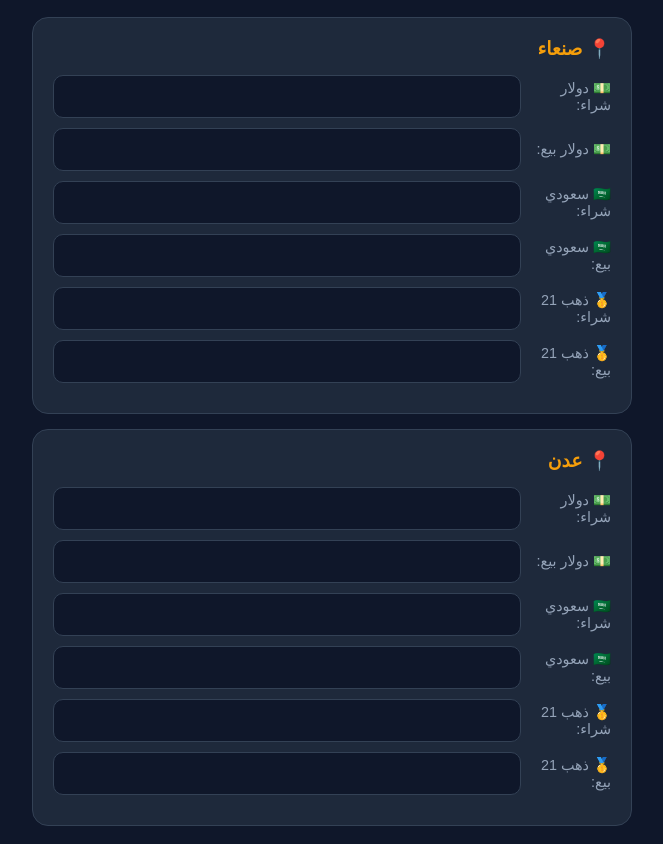
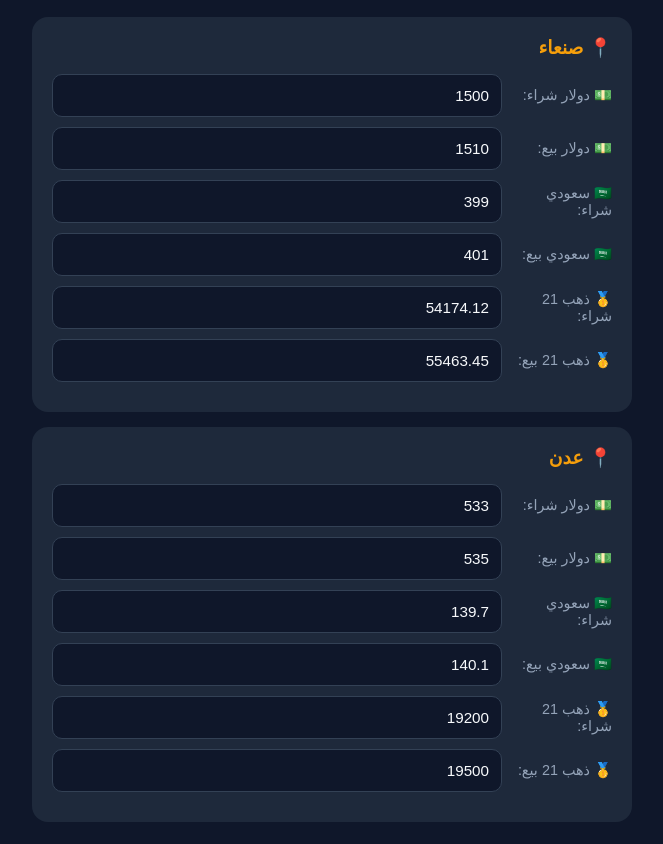
Before and after one commit to kaidngat4-droid/riyal-dollar-app, a website: page admin.html in a window 1280 px wide. Shown: the part 81-925 px from the top of the page, without its empty margins (308-971 px from the left). Drawn offline with Linux system fonts and the light colour scheme.

Commit message:
إصلاح لوحة التحكم

```diff
--- a/admin.html
+++ b/admin.html
@@ -5,23 +5,20 @@
     <meta name="viewport" content="width=device-width, initial-scale=1.0">
     <title>لوحة التحكم | ريال ودولار</title>
     <style>
-        :root { --primary: #f59e0b; --bg: #0f172a; --card: #1e293b; --text: #f8fafc; --muted: #94a3b8; }
+        :root { --primary: #f59e0b; --bg: #0f172a; --card: #1e293b; --text: #f8fafc; }
         * { margin: 0; padding: 0; box-sizing: border-box; }
         body { font-family: 'Cairo', sans-serif; background: var(--bg); color: var(--text); padding: 20px; }
         .container { max-width: 600px; margin: 0 auto; }
         h1 { text-align: center; color: var(--primary); margin: 20px 0; }
-        .card { background: var(--card); border-radius: 16px; padding: 20px; margin: 15px 0; border: 1px solid #334155; }
-        .card h3 { color: var(--primary); margin-bottom: 15px; }
+        .card { background: var(--card); border-radius: 16px; padding: 20px; margin: 15px 0; }
+        h3 { color: var(--primary); margin-bottom: 15px; }
         .row { display: flex; gap: 10px; margin: 10px 0; align-items: center; }
-        .row label { width: 80px; color: var(--muted); font-size: 0.9rem; }
-        input { flex: 1; padding: 12px; background: #0f172a; border: 1px solid #334155; border-radius: 10px; color: var(--text); font-family: inherit; font-size: 0.95rem; }
-        button { width: 100%; padding: 14px; background: var(--primary); color: #0f172a; border: none; border-radius: 12px; font-family: inherit; font-size: 1.1rem; font-weight: 700; cursor: pointer; margin: 10px 0; }
-        button:hover { opacity: 0.9; }
+        .row label { width: 100px; color: #94a3b8; font-size: 0.9rem; }
+        input { flex: 1; padding: 12px; background: #0f172a; border: 1px solid #334155; border-radius: 10px; color: var(--text); font-size: 0.95rem; }
+        button { width: 100%; padding: 14px; background: var(--primary); color: #0f172a; border: none; border-radius: 12px; font-weight: 700; font-size: 1.1rem; cursor: pointer; margin: 10px 0; }
+        textarea { width: 100%; height: 200px; margin: 10px 0; padding: 15px; background: #000; border: 2px solid var(--primary); border-radius: 12px; color: #fff; font-family: monospace; font-size: 0.85rem; }
         .msg { text-align: center; padding: 15px; border-radius: 10px; margin: 10px 0; }
         .success { background: #065f46; color: #34d399; }
-        .error { background: #7f1d1d; color: #f87171; }
-        textarea { width: 100%; height: 300px; margin: 10px 0; padding: 15px; background: #0f172a; border: 2px solid var(--primary); border-radius: 12px; color: var(--text); font-family: monospace; font-size: 0.9rem; }
-        .copy-btn { background: #334155; }
     </style>
 </head>
 <body>
@@ -30,57 +27,52 @@
 
         <div class="card">
             <h3>📍 صنعاء</h3>
-            <div class="row"><label>💵 دولار شراء:</label><input type="number" id="s-usd-b" step="0.01"></div>
-            <div class="row"><label>💵 دولار بيع:</label><input type="number" id="s-usd-s" step="0.01"></div>
-            <div class="row"><label>🇸🇦 سعودي شراء:</label><input type="number" id="s-sar-b" step="0.01"></div>
-            <div class="row"><label>🇸🇦 سعودي بيع:</label><input type="number" id="s-sar-s" step="0.01"></div>
-            <div class="row"><label>🥇 ذهب 21 شراء:</label><input type="number" id="s-gold-b" step="0.01"></div>
-            <div class="row"><label>🥇 ذهب 21 بيع:</label><input type="number" id="s-gold-s" step="0.01"></div>
+            <div class="row"><label>💵 دولار شراء:</label><input type="number" id="s1" step="0.01"></div>
+            <div class="row"><label>💵 دولار بيع:</label><input type="number" id="s2" step="0.01"></div>
+            <div class="row"><label>🇸🇦 سعودي شراء:</label><input type="number" id="s3" step="0.01"></div>
+            <div class="row"><label>🇸🇦 سعودي بيع:</label><input type="number" id="s4" step="0.01"></div>
+            <div class="row"><label>🥇 ذهب 21 شراء:</label><input type="number" id="s5" step="0.01"></div>
+            <div class="row"><label>🥇 ذهب 21 بيع:</label><input type="number" id="s6" step="0.01"></div>
         </div>
 
         <div class="card">
             <h3>📍 عدن</h3>
-            <div class="row"><label>💵 دولار شراء:</label><input type="number" id="a-usd-b" step="0.01"></div>
-            <div class="row"><label>💵 دولار بيع:</label><input type="number" id="a-usd-s" step="0.01"></div>
-            <div class="row"><label>🇸🇦 سعودي شراء:</label><input type="number" id="a-sar-b" step="0.01"></div>
-            <div class="row"><label>🇸🇦 سعودي بيع:</label><input type="number" id="a-sar-s" step="0.01"></div>
-            <div class="row"><label>🥇 ذهب 21 شراء:</label><input type="number" id="a-gold-b" step="0.01"></div>
-            <div class="row"><label>🥇 ذهب 21 بيع:</label><input type="number" id="a-gold-s" step="0.01"></div>
+            <div class="row"><label>💵 دولار شراء:</label><input type="number" id="a1" step="0.01"></div>
+            <div class="row"><label>💵 دولار بيع:</label><input type="number" id="a2" step="0.01"></div>
+            <div class="row"><label>🇸🇦 سعودي شراء:</label><input type="number" id="a3" step="0.01"></div>
+            <div class="row"><label>🇸🇦 سعودي بيع:</label><input type="number" id="a4" step="0.01"></div>
+            <div class="row"><label>🥇 ذهب 21 شراء:</label><input type="number" id="a5" step="0.01"></div>
+            <div class="row"><label>🥇 ذهب 21 بيع:</label><input type="number" id="a6" step="0.01"></div>
         </div>
 
-        <button onclick="generateJSON()">📋 إنشاء JSON</button>
-
+        <button onclick="generate()">📋 إنشاء JSON</button>
         <textarea id="output" placeholder="JSON سيظهر هنا..."></textarea>
-
-        <button class="copy-btn" onclick="copyText()">📋 نسخ النص</button>
-
+        <button onclick="copyText()">📋 نسخ للكليبورد</button>
         <div id="msg"></div>
     </div>
 
     <script>
-        async function loadCurrent() {
+        async function load() {
             try {
                 const r = await fetch("https://kaidngat4-droid.github.io/riyal-dollar-app/api/prices_data.json");
                 const d = await r.json();
                 const s = d.regions.sanaa, a = d.regions.aden;
-                document.getElementById('s-usd-b').value = s.currencies.USD.buy;
-                document.getElementById('s-usd-s').value = s.currencies.USD.sell;
-                document.getElementById('s-sar-b').value = s.currencies.SAR.buy;
-                document.getElementById('s-sar-s').value = s.currencies.SAR.sell;
-                document.getElementById('s-gold-b').value = s.gold['21k'].buy;
-                document.getElementById('s-gold-s').value = s.gold['21k'].sell;
-                document.getElementById('a-usd-b').value = a.currencies.USD.buy;
-                document.getElementById('a-usd-s').value = a.currencies.USD.sell;
-                document.getElementById('a-sar-b').value = a.currencies.SAR.buy;
-                document.getElementById('a-sar-s').value = a.currencies.SAR.sell;
-                document.getElementById('a-gold-b').value = a.gold['21k'].buy;
-                document.getElementById('a-gold-s').value = a.gold['21k'].sell;
-            } catch(e) {
-                document.getElementById('msg').innerHTML = '<div class="msg error">⚠️ تعذر تحميل البيانات الحالية</div>';
-            }
+                document.getElementById('s1').value = s.currencies.USD.buy;
+                document.getElementById('s2').value = s.currencies.USD.sell;
+                document.getElementById('s3').value = s.currencies.SAR.buy;
+                document.getElementById('s4').value = s.currencies.SAR.sell;
+                document.getElementById('s5').value = s.gold['21k'].buy;
+                document.getElementById('s6').value = s.gold['21k'].sell;
+                document.getElementById('a1').value = a.currencies.USD.buy;
+                document.getElementById('a2').value = a.currencies.USD.sell;
+                document.getElementById('a3').value = a.currencies.SAR.buy;
+                document.getElementById('a4').value = a.currencies.SAR.sell;
+                document.getElementById('a5').value = a.gold['21k'].buy;
+                document.getElementById('a6').value = a.gold['21k'].sell;
+            } catch(e) {}
         }
 
-        function generateJSON() {
+        function generate() {
             const ts = new Date().toISOString();
             const json = {
                 metadata: { app_name: "ريال ودولار", version: "1.0.0", last_updated: ts, base_currency: "YER", data_source: "manual_update" },
@@ -88,23 +80,23 @@
                     sanaa: {
                         name: "صنعاء",
                         currencies: {
-                            USD: { buy: +document.getElementById('s-usd-b').value, sell: +document.getElementById('s-usd-s').value },
-                            SAR: { buy: +document.getElementById('s-sar-b').value, sell: +document.getElementById('s-sar-s').value }
+                            USD: { buy: +document.getElementById('s1').value, sell: +document.getElementById('s2').value },
+                            SAR: { buy: +document.getElementById('s3').value, sell: +document.getElementById('s4').value }
                         },
-                        gold: { "21k": { buy: +document.getElementById('s-gold-b').value, sell: +document.getElementById('s-gold-s').value, unit: "YER/gram" } }
+                        gold: { "21k": { buy: +document.getElementById('s5').value, sell: +document.getElementById('s6').value, unit: "YER/gram" } }
                     },
                     aden: {
                         name: "عدن",
                         currencies: {
-                            USD: { buy: +document.getElementById('a-usd-b').value, sell: +document.getElementById('a-usd-s').value },
-                            SAR: { buy: +document.getElementById('a-sar-b').value, sell: +document.getElementById('a-sar-s').value }
+                            USD: { buy: +document.getElementById('a1').value, sell: +document.getElementById('a2').value },
+                            SAR: { buy: +document.getElementById('a3').value, sell: +document.getElementById('a4').value }
                         },
-                        gold: { "21k": { buy: +document.getElementById('a-gold-b').value, sell: +document.getElementById('a-gold-s').value, unit: "YER/gram" } }
+                        gold: { "21k": { buy: +document.getElementById('a5').value, sell: +document.getElementById('a6').value, unit: "YER/gram" } }
                     }
                 }
             };
             document.getElementById('output').value = JSON.stringify(json, null, 2);
-            document.getElementById('msg')..innerHTML = '<div class="msg success">✅ تم إنشاء JSON! اضغط نسخ ثم الصقه في GitHub</div>';
+            document.getElementById('msg').innerHTML = '<div class="msg success">✅ تم إنشاء JSON! اضغط نسخ ثم الصقه في GitHub</div>';
         }
 
         function copyText() {
@@ -112,13 +104,10 @@
             if (!text) return;
             navigator.clipboard.writeText(text).then(() => {
                 document.getElementById('msg').innerHTML = '<div class="msg success">✅ تم النسخ! اذهب لـ GitHub والصقه في api/prices_data.json</div>';
-            }).catch(() => {
-                document.getElementById('output').select();
-                document.getElementById('msg').innerHTML = '<div class="msg success">✅ تم التحديد! اضغط CTRL+C للنسخ</div>';
             });
         }
 
-        loadCurrent();
+        load();
     </script>
 </body>
 </html>
```
